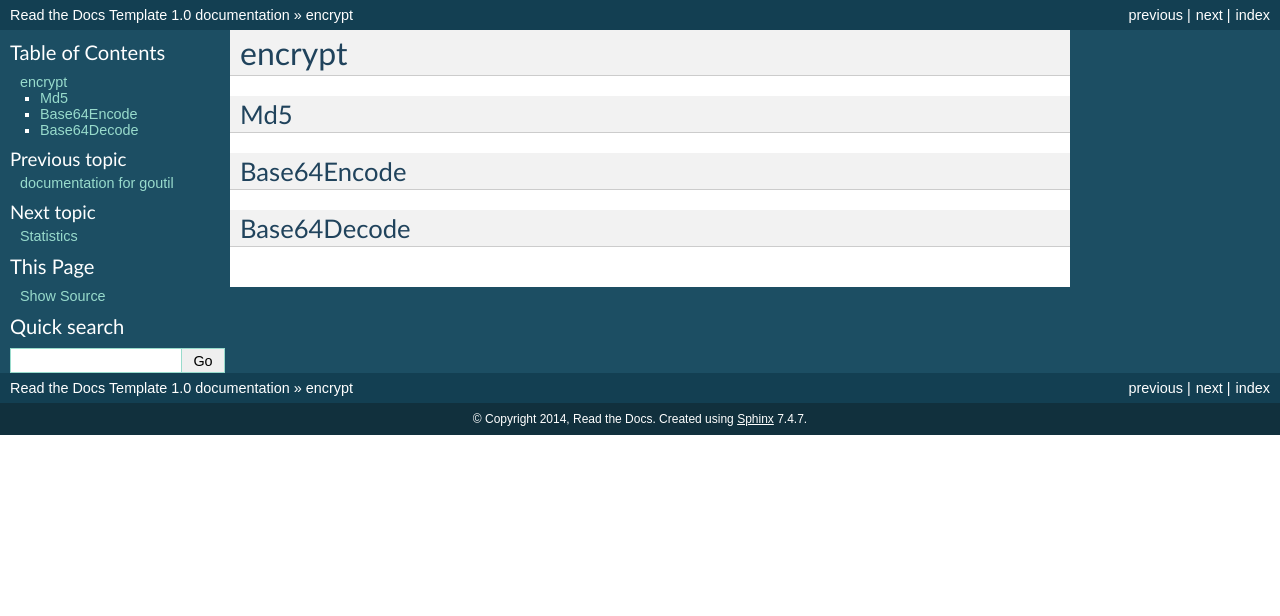
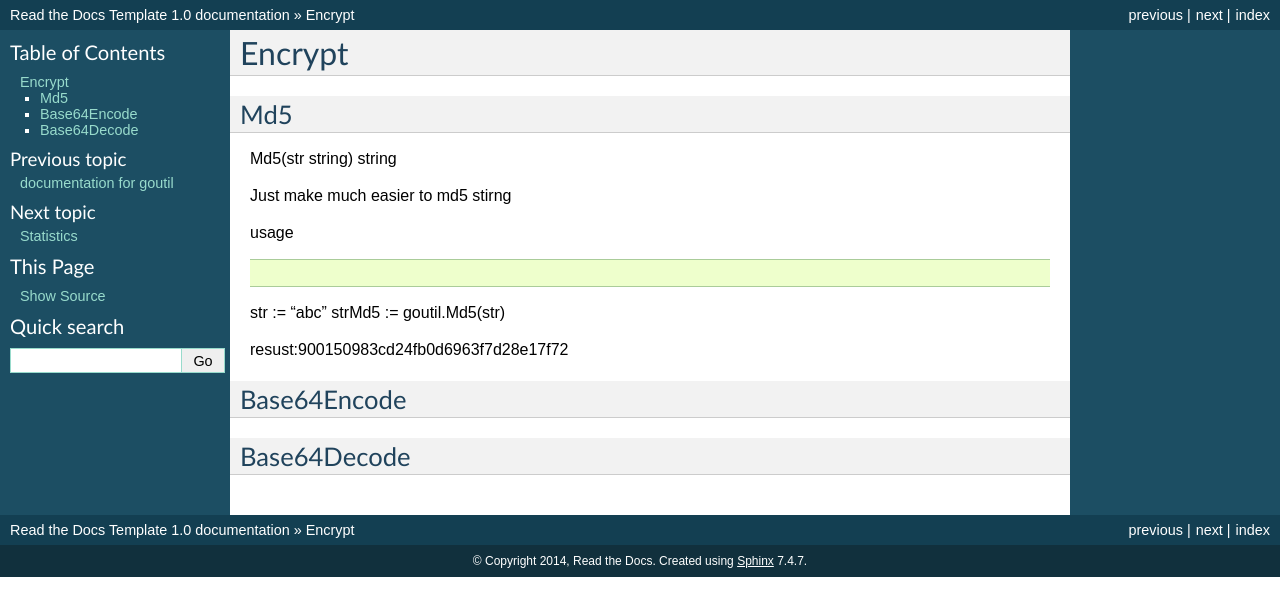
Before and after one commit to keyboard1989/goutil, a Sphinx documentation site: the page built from docs/encrypt.rst, in a window 1280 px wide. Shown: the top 616 px of the page. Built offline with Sphinx 7.4.7, drawn with Linux system fonts in a browser that asks for light colours.

Commit message:
add md5 doc

```diff
--- a/docs/encrypt.rst
+++ b/docs/encrypt.rst
@@ -1,8 +1,22 @@
-encrypt
+Encrypt
 =======
 
 Md5
 ------
+Md5(str string) string
+
+Just make much easier to md5 stirng
+
+usage
+
+.. sourcecode:: go
+
+str := "abc"
+strMd5 := goutil.Md5(str)
+
+
+resust:900150983cd24fb0d6963f7d28e17f72
+
 
 Base64Encode
 --------------
```
